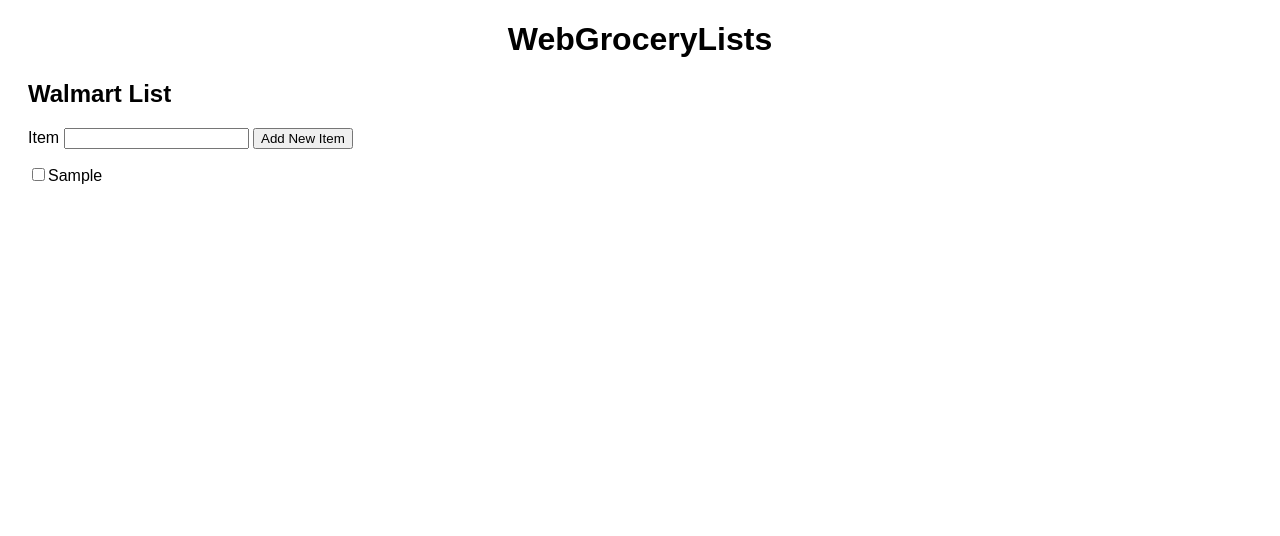
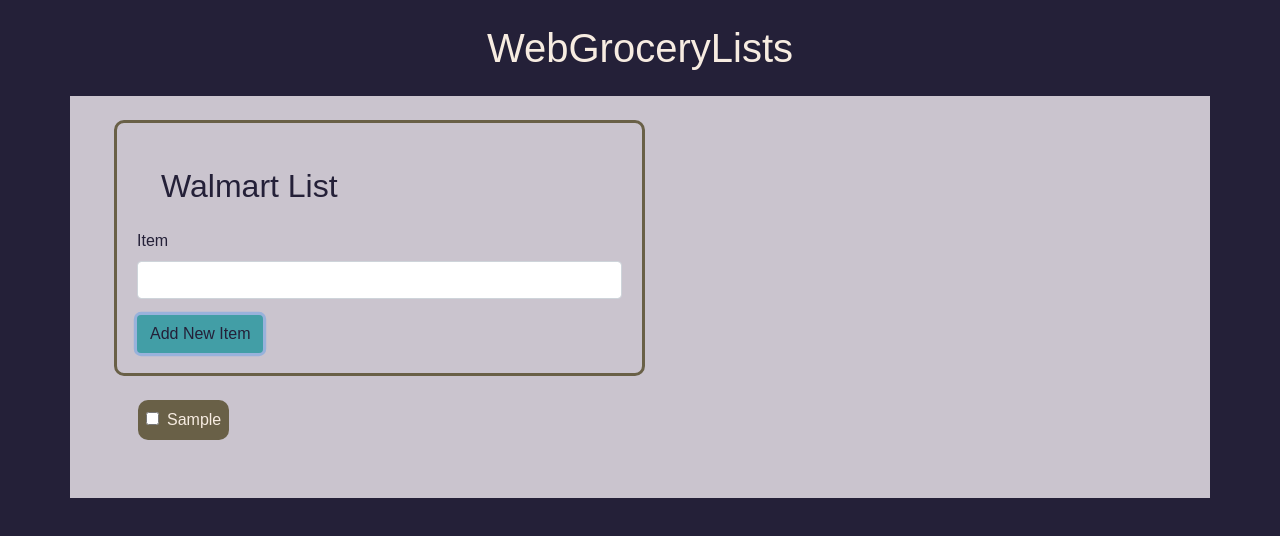
Before and after one commit to davidhammaker/WebGroceryLists, a plain HTML site: page index.html in a window 1280 px wide. Both pictures are taken after typing "Sample" into the empty fields and a click on the button "Add New Item". Drawn offline with nearby package versions, Linux system fonts and the light colour scheme.

Commit message:
Update styles and colors, add bootstrap
Colors may be updated later.

```diff
--- a/index.css
+++ b/index.css
@@ -1,5 +1,57 @@
+/*
+dark-purple: #242038ff
+cadet-blue: #429ea6ff
+raw-umber: #696047
+lavender-gray: #cac4ceff
+linen: #f7ece1ff
+*/
+
 body {
   font-family: sans-serif;
+  background-color: #242038ff;
+}
+
+.lt-text {
+  color: #f7ece1ff;
+}
+
+.content {
+  background-color: #cac4ceff;
+  color: #242038ff;
+}
+
+.grocery-list {
+  padding: 20px;
+  border-style: solid;
+  border-color: #696047;
+  border-radius: 10px;
+}
+
+.btn-blue {
+  color: #242038ff;
+  background-color: #429ea6ff;
+}
+
+.btn-blue:hover {
+  background-color: #f7ece1ff;
+}
+
+.btn-blue:active {
+  background-color: #696047;
+}
+
+.checkbox-custom {
+  margin-right: 8px;
+}
+
+.list-item {
+  background-color: #696047;
+  color: #f7ece1ff;
+  margin-right: auto;
+  margin-bottom: 10px;
+  border-style: solid;
+  border-width: 0;
+  border-radius: 10px;
 }
 
 #header {
--- a/index.html
+++ b/index.html
@@ -2,17 +2,31 @@
 <html>
     <head>
         <meta charset="utf-8">
+        <meta name="viewport" content="width=device-width, initial-scale=1, shrink-to-fit=no">
+        <link rel="stylesheet" href="https://stackpath.bootstrapcdn.com/bootstrap/4.5.2/css/bootstrap.min.css" integrity="sha384-JcKb8q3iqJ61gNV9KGb8thSsNjpSL0n8PARn9HuZOnIxN0hoP+VmmDGMN5t9UJ0Z" crossorigin="anonymous">
+        <link rel="stylesheet" href="index.css">
         <title>WebGroceryLists</title>
-        <link rel="stylesheet" href="index.css">
     </head>
     <body>
-        <h1 id="header">WebGroceryLists</h1>
-        <div id="walmart">
-            <h2>Walmart List</h2>
-            <label for='addedItem'>Item</label>
-                <input id='addedItem'>
-            <button id='newItem'>Add New Item</button>
-            <div id='listItems'>
+        <div class="container-fluid">
+            <h1 id="header" class="lt-text m-4">WebGroceryLists</h1>
+            <div class="container p-4 content">
+                <div id="walmart" class="row">
+                    <div class="col-sm-6">
+                        <div class="grocery-list">
+                            <h2 class="m-4">Walmart List</h2>
+                            <form>
+                                <div class="form-group">
+                                    <label for='addedItem'>Item</label>
+                                    <input id='addedItem' class="form-control">
+                                </div>
+                            </form>
+                            <button id='newItem' class="btn btn-blue">Add New Item</button>
+                        </div>
+                        <form id='listItems' class="list-group p-4">
+                        </form>
+                    </div>
+                </div>
             </div>
         </div>
         <script src="index.js"></script>
--- a/index.js
+++ b/index.js
@@ -7,24 +7,49 @@
 });
 let itemCounter = 1;
 let newItemEl = document.getElementById('newItem');
+
 let addNewItemClick = function () {
+    // Get the added item value
     let newListItem = document.getElementById('addedItem').value;
-    let newBulletPoint = document.createElement('p');
+
+    // Create a new div to hold everything
+    let newBulletPoint = document.createElement('div');
+
+    // Create a label to hold checkbox and item text
+    let newBulletPointLabel = document.createElement('label');
+    newBulletPointLabel.setAttribute('style', 'margin-bottom: 0');
+    newBulletPoint.appendChild(newBulletPointLabel);
+
+    // Create checkbox
     let newBulletPointCheck = document.createElement('INPUT');
     newBulletPointCheck.setAttribute('type', 'checkbox');
-    newBulletPoint.appendChild(newBulletPointCheck);
+    newBulletPointCheck.setAttribute('class', 'checkbox-custom');
+    newBulletPointLabel.appendChild(newBulletPointCheck);
+
+    // Create text
     let newBulletPointText = document.createTextNode(newListItem);
-    newBulletPoint.appendChild(newBulletPointText);
-    newBulletPoint.setAttribute('id', itemCounter)
+    newBulletPointLabel.appendChild(newBulletPointText);
+
+    // Add ID and class to the new div
+    newBulletPoint.setAttribute('id', itemCounter);
+    newBulletPoint.setAttribute('class', 'checkbox p-2 list-item');
     itemCounter++;
+
+    // Add the new item to the list
+    let listItems = document.getElementById('listItems');
     listItems.appendChild(newBulletPoint);
+
+    // Give checkbox toggle functionality
     newBulletPointCheck.addEventListener('click', function(event){
         if (newBulletPointCheck.checked === true) {
-            newBulletPoint.style.textDecoration = "line-through";
+            newBulletPointLabel.style.textDecoration = "line-through";
         } else {
-            newBulletPoint.style.textDecoration = ""
+            newBulletPointLabel.style.textDecoration = ""
         }
     });
+
+    // Clear the input
     document.getElementById('addedItem').value = '';
 }
+
 newItemEl.addEventListener('click',addNewItemClick);
```
